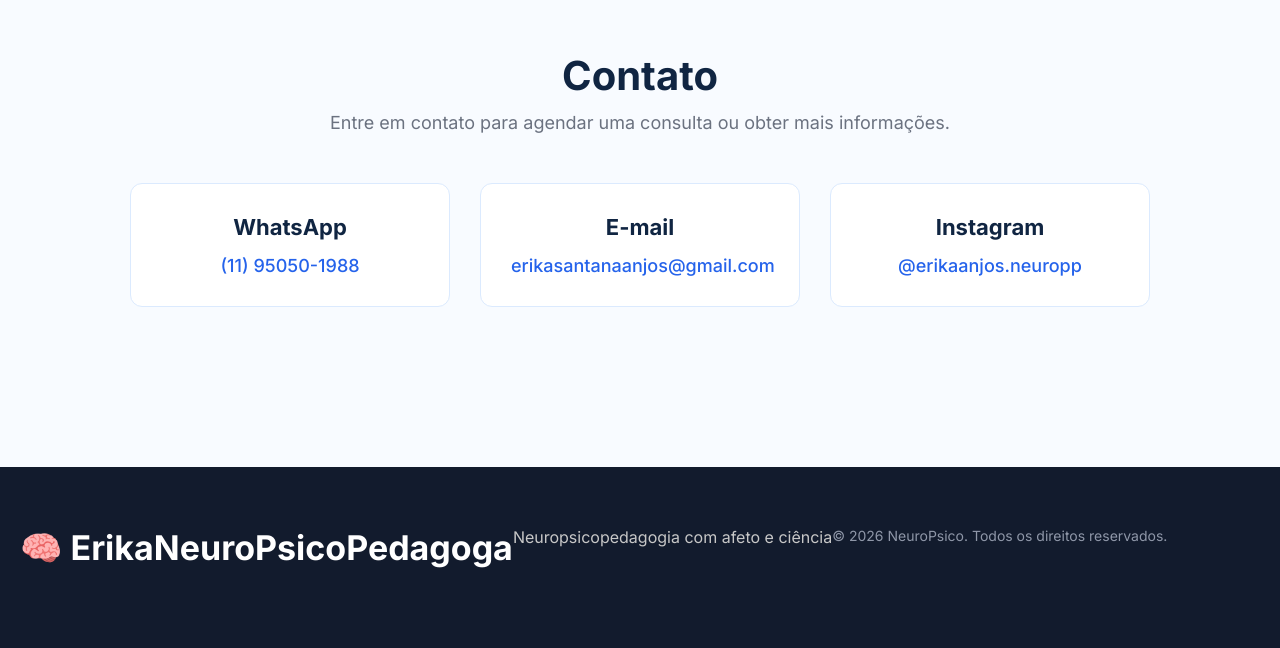
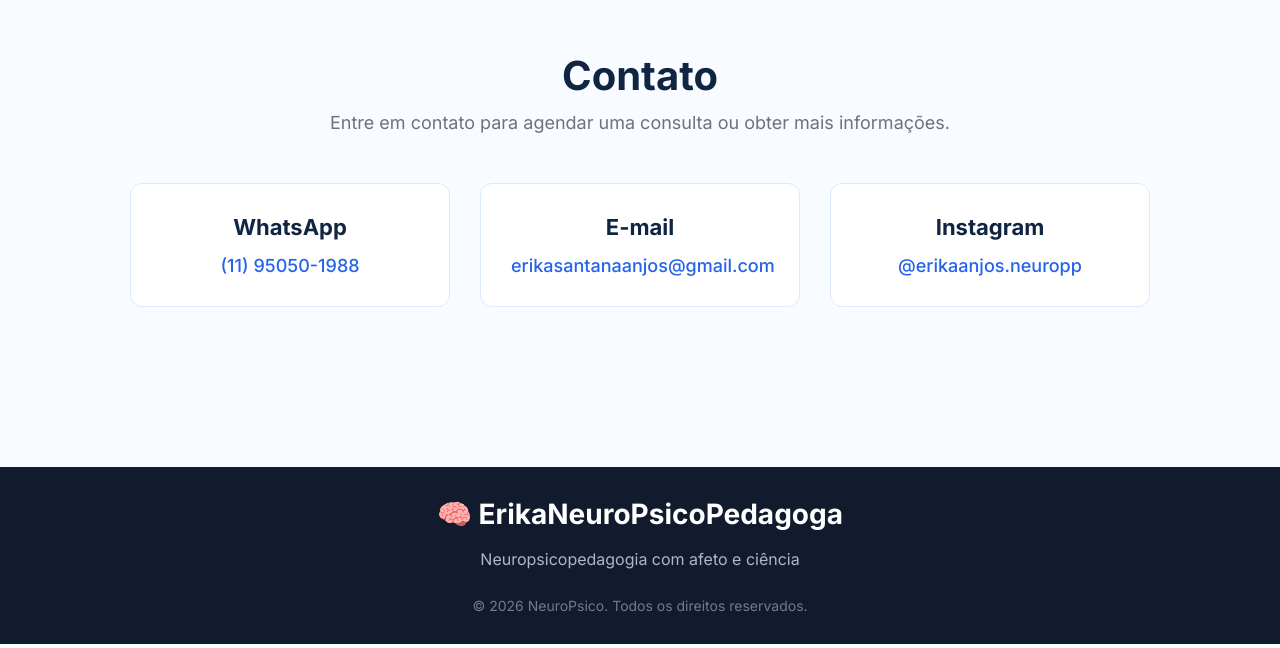
Before and after one commit to AlexandreAkkt/ErikaNeuropsicopedagoga, a React (Vite) app: page / in a window 1280 px wide. Shown: the part 3326-3974 px from the top of the page. Built offline with nearby package versions, Linux system fonts and the light colour scheme.

Commit message:
Estilizando seção Footer

```diff
--- a/src/components/Footer/Footer.css
+++ b/src/components/Footer/Footer.css
@@ -1,22 +1,36 @@
+/* Estilo principal do rodapé */
 .footer {
-  background: #121b2d;
-  color: white;
-  text-align: center;
-  padding: 60px 20px;
-  display: flex;
+  background: #121b2d; /* Cor de fundo azul escuro */
+  color: white; /* Cor padrão dos textos */
+
+  padding: 30px 3%; /* Espaçamento interno */
+
+  display: flex; /* Organiza os elementos */
+  flex-direction: column; /* Coloca os elementos um abaixo do outro */
+
+  align-items: center; /* Centraliza os elementos horizontalmente */
+
+  text-align: center; /* Centraliza o texto */
+
+  gap: 18px; /* Espaço entre os elementos */
 }
 
+/* Nome da marca */
 .footer h2 {
-  font-size: 34px;
-  margin-bottom: 20px;
+  font-size: 28px; /* Tamanho do nome */
+  margin: 0; /* Remove a margem padrão */
 }
 
+/* Descrição do rodapé */
 .footer p {
-  color: #c7c7c7;
-  margin-bottom: 30px;
+  color: #aeb7c8; /* Cor cinza azulada */
+  font-size: 16px; /* Tamanho do texto */
+  margin: 0; /* Remove a margem padrão */
 }
 
+/* Direitos autorais */
 .footer span {
-  color: #8f97a8;
-  font-size: 14px;
+  color: #707b8f; /* Cor cinza */
+  font-size: 14px; /* Tamanho do texto */
+  margin: 10px 0 0; /* Espaço acima */
 }
```
